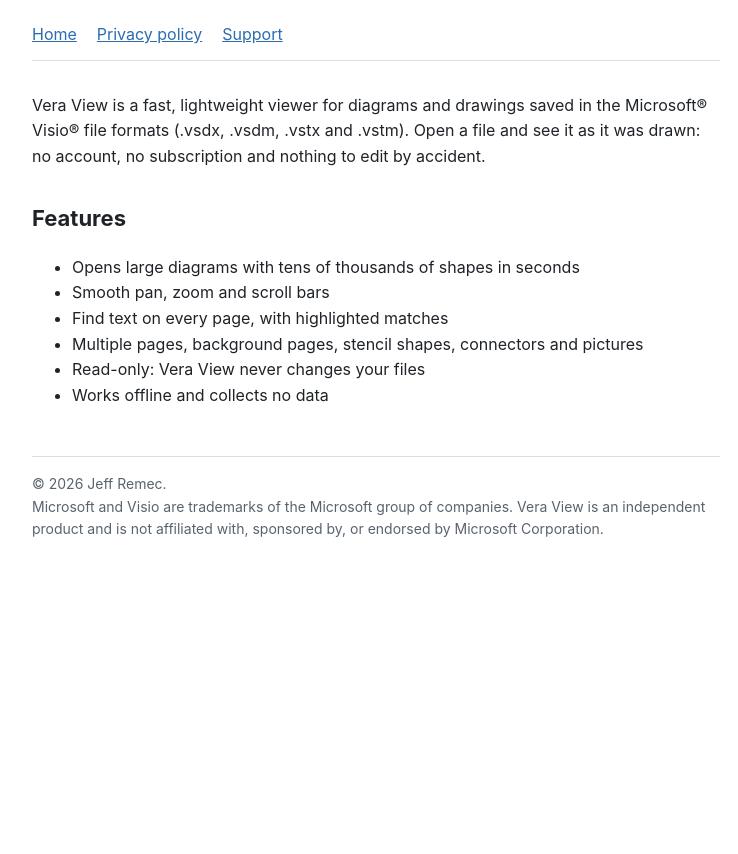
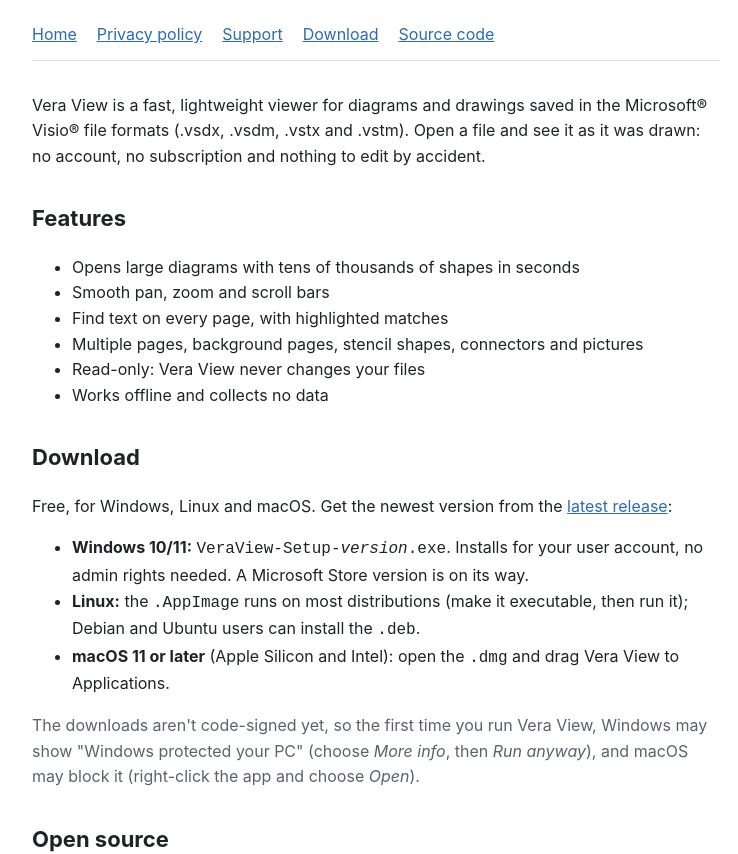
Before and after one commit to jridder/vera-view-site, a plain HTML site: page index.html in a window 1280 px wide. Shown: the part 106-960 px from the top of the page, without its empty margins (264-1002 px from the left). Before the commit the page ends 800 px from the top, so only its background shows below. Drawn offline with Linux system fonts and the light colour scheme.

Commit message:
Add downloads and source code links; support moves to the main repo

```diff
--- a/index.html
+++ b/index.html
@@ -18,6 +18,8 @@
     <a href="./">Home</a>
     <a href="privacy.html">Privacy policy</a>
     <a href="support.html">Support</a>
+    <a href="./#download">Download</a>
+    <a href="https://github.com/jridder/vera-view">Source code</a>
   </nav>
 
   <p>Vera View is a fast, lightweight viewer for diagrams and drawings saved in the
@@ -34,6 +36,25 @@
     <li>Works offline and collects no data</li>
   </ul>
 
+  <h2 id="download">Download</h2>
+  <p>Free, for Windows, Linux and macOS. Get the newest version from the
+  <a href="https://github.com/jridder/vera-view/releases/latest">latest release</a>:</p>
+  <ul>
+    <li><strong>Windows 10/11:</strong> <code>VeraView-Setup-<em>version</em>.exe</code>. Installs
+    for your user account, no admin rights needed. A Microsoft Store version is on its way.</li>
+    <li><strong>Linux:</strong> the <code>.AppImage</code> runs on most distributions (make it
+    executable, then run it); Debian and Ubuntu users can install the <code>.deb</code>.</li>
+    <li><strong>macOS 11 or later</strong> (Apple Silicon and Intel): open the <code>.dmg</code>
+    and drag Vera View to Applications.</li>
+  </ul>
+  <p class="muted">The downloads aren't code-signed yet, so the first time you run Vera View,
+  Windows may show "Windows protected your PC" (choose <em>More info</em>, then <em>Run
+  anyway</em>), and macOS may block it (right-click the app and choose <em>Open</em>).</p>
+
+  <h2>Open source</h2>
+  <p>Vera View is open source under the MIT License. The code is on
+  <a href="https://github.com/jridder/vera-view">GitHub</a>.</p>
+
   <footer>
     © 2026 Jeff Remec.<br>
     Microsoft and Visio are trademarks of the Microsoft group of companies. Vera View is an
--- a/style.css
+++ b/style.css
@@ -25,7 +25,7 @@
 header { display: flex; align-items: center; gap: 16px; margin-bottom: 24px; }
 header img { width: 64px; height: 64px; }
 header h1 { margin: 0; font-size: 32px; }
-nav { display: flex; gap: 20px; margin-bottom: 32px; padding-bottom: 12px; border-bottom: 1px solid var(--rule); }
+nav { display: flex; flex-wrap: wrap; gap: 8px 20px; margin-bottom: 32px; padding-bottom: 12px; border-bottom: 1px solid var(--rule); }
 a { color: var(--accent); }
 h2 { margin-top: 32px; font-size: 22px; }
 .muted, footer { color: var(--muted); }
```
Also changed, not shown: privacy.html (+2 -0 lines), support.html (+7 -3 lines).
